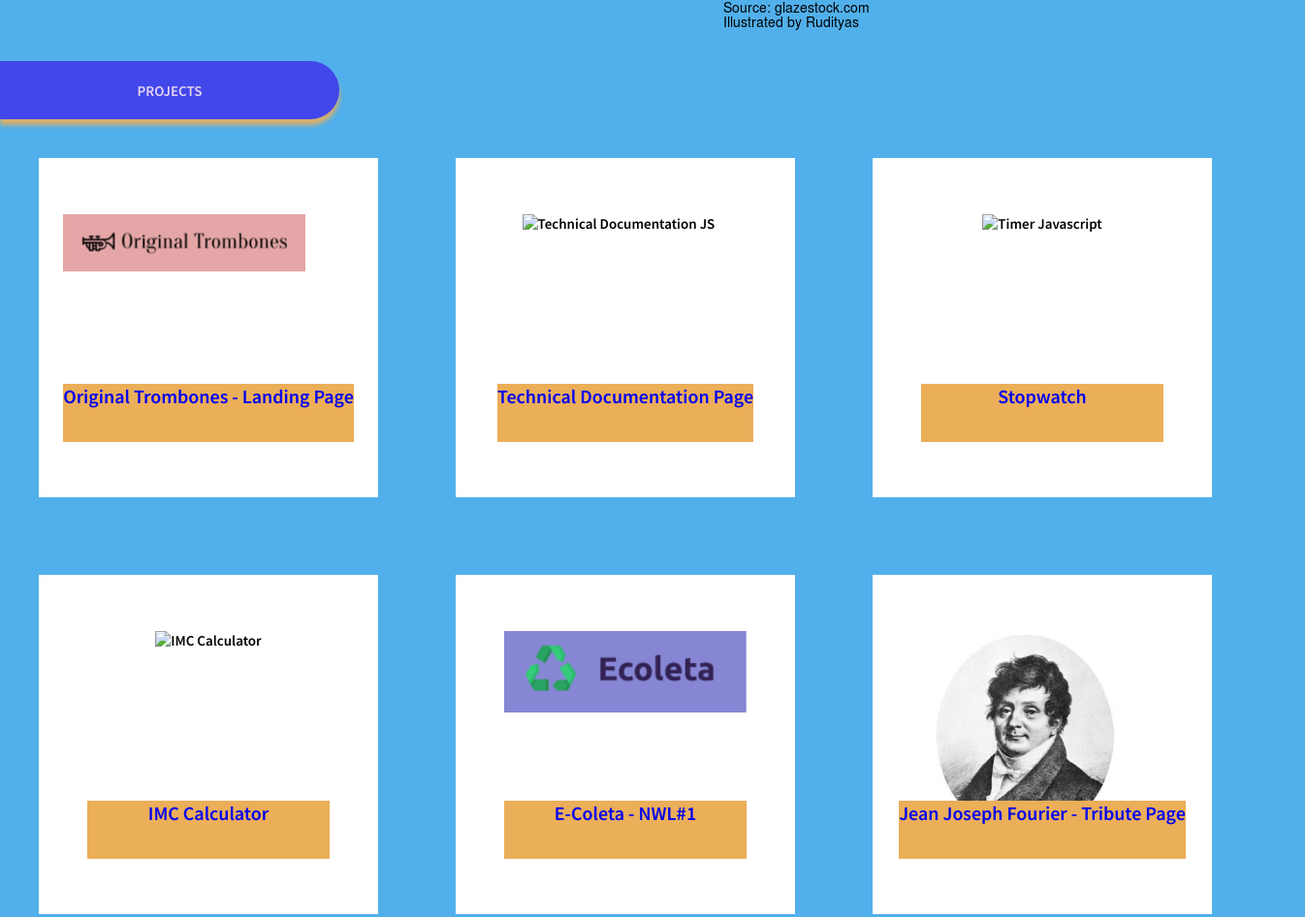
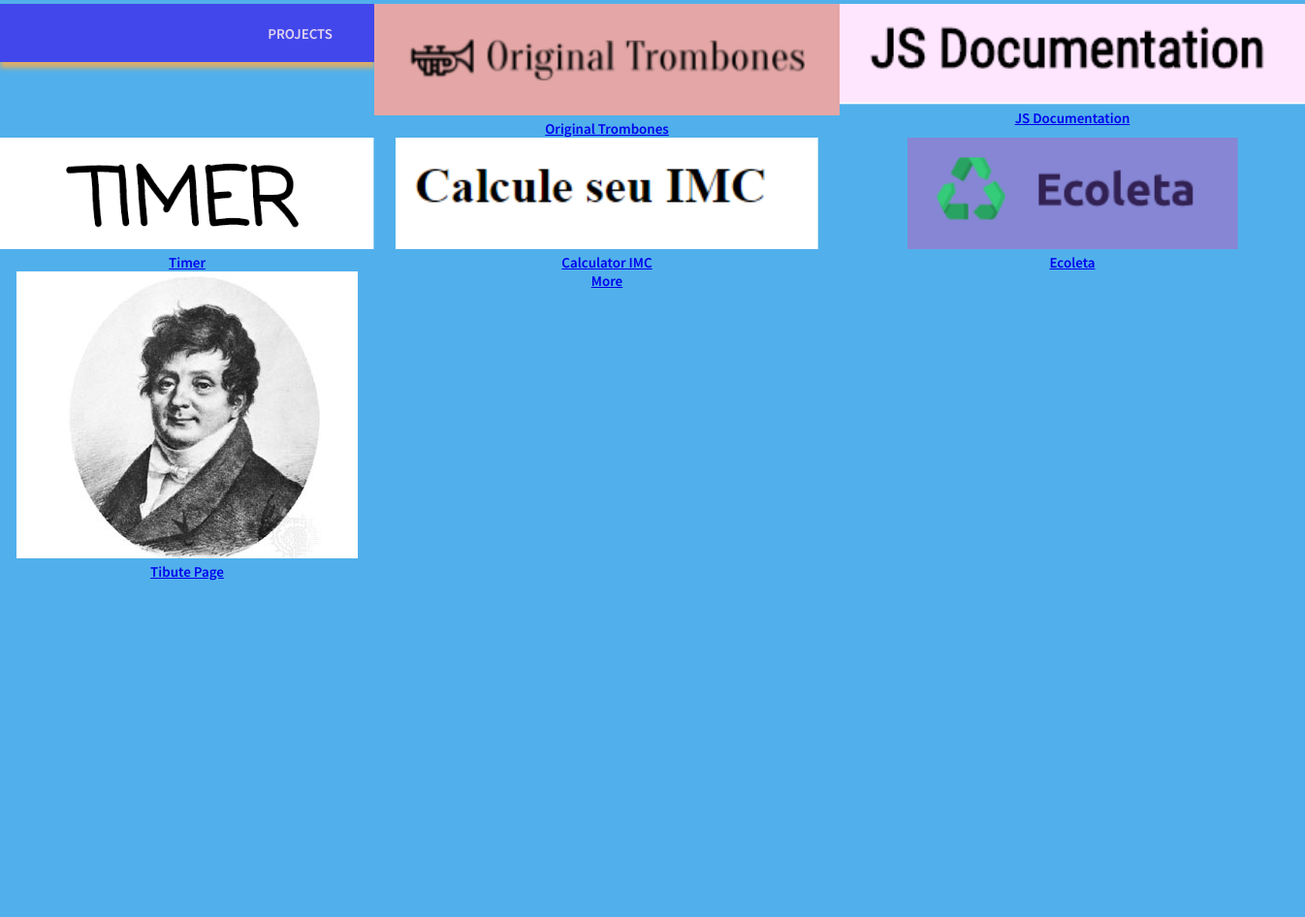
Before and after one commit to emeps/FreeCodeCamp, a plain HTML site: page personal-portfolio/index.html in a window 1280 px wide. Shown: the part 597-1543 px from the top of the page at 97% size, 1346 px wide, since content can reach past the window. After the commit the page ends 1196 px from the top, so only its background shows below. Drawn offline with Linux system fonts and the light colour scheme.

Commit message:
structure section projects

```diff
--- a/personal-portfolio/index.html
+++ b/personal-portfolio/index.html
@@ -1,130 +1,110 @@
 <!DOCTYPE html>
 <html lang="en">
+
 <head>
-    <meta charset="UTF-8">
-    <meta name="viewport" content="width=device-width, initial-scale=1.0">
-    <link rel="stylesheet" href="main.css">
-    <title>Projeto Final FreeCodeCamp - Personal Portfolio</title>
+  <meta charset="UTF-8" />
+  <meta http-equiv="X-UA-Compatible" content="IE=edge" />
+  <meta name="viewport" content="width=device-width, initial-scale=1.0" />
+  <link rel="stylesheet" href="main.css" />
+  <title>Final Project - Personal Portfolio</title>
 </head>
+
 <body>
-    <header>
-        <nav id="navbar">
+  <main>
+    <header class="navbar">
+      <nav>
         <ul>
-                <li><a href="#projects">PROJECTS</a></li>
-                <li><a href="#about-me">ABOUT ME</a></li>
-                <li><a href="#contact-me">CONTACTS</a></li>
+          <li>
+            <a href="#projects">PROJECTS</a>
+          </li>
+          <li>
+            <a href="#about-me">ABOUT ME</a>
+          </li>
+          <li>
+            <a href="#contact-me">CONTACT ME</a>
+          </li>
         </ul>
       </nav>
     </header>
-    <main>
-        <section id="welcome-section">
-            <div id="welcome-text">
-                <h1><q> Even the tallest towers started from the ground. - Unknown author</q></h1>
-            </div>
-            <div id="welcome-image">
-                <img src="./assets/dsvImtjXe.png" alt="Welcome image." >
+    <section id="introduction">
+      <div id="introduction-phrase"><span>
+          Even the tallest towers started from the ground.
+          - Unknown author.
+        </span></div>
+      <div id="introduction-img">
+        <img src="./assets/dsvImtjXe.png" alt="Light on">
       </div>
     </section>
-        <section id="project">
-            <header class="project-title"><h1>PROJECTS</h1></header>
-            <div id="projects">
-                <div class="project-tile">
-                    <div class="project-img">
-                        <img src="./assets/img/Imagem 1.png" alt="Orignal Trombones">
+    <section id="projects">
+      <header class="navbar navbar-space">
+        <nav>
+          <ul>
+            <li>
+              <a href="#projects">PROJECTS</a>
+            </li>
+          </ul>
+        </nav>
+      </header>
+      <div class="projects-tiles">
+        <div id="project-img">
+          <img src="./assets/img/Imagem 1.png" alt="Original Trombones">
         </div>
-                    <div class="project-box-title">
-                        <a href="https://github.com/emeps/freeCodeCamp/tree/main/landing-page" target="_blank" rel="noopener noreferrer">
-                            <span>Original Trombones - Landing Page</span>
-                        </a>
-                    </div>
-                </div>
-                <div class="project-tile">
-                    <div class="project-img">
-                        <img src="./assets//img/Imagem 2.png" alt="Technical Documentation JS">
-                    </div>
-                    <div class="project-box-title">
-                        <a href="https://github.com/emeps/freeCodeCamp/tree/main/technical-documentation-page" target="_blank" rel="noopener noreferrer">
-                            <span>Technical Documentation Page</span>
-                        </a>
-                    </div>
-                </div>
-                <div class="project-tile">
-                    <div class="project-img">
-                        <img src="./assets//img/Imagem 3.png" alt="Timer Javascript">
-                    </div>
-                   <div class="project-box-title">
-                    <a href="https://github.com/emeps/stopwatch" target="_blank" rel="noopener noreferrer">
-                        <span>Stopwatch</span>
-                    </a>
-                   </div>
-                </div>
-                <div class="project-tile">
-                    <div class="project-img">
-                        <img src="./assets//img/Imagem 4.png" alt="IMC Calculator">
-                    </div>
-                    <div class="project-box-title">
-                        <a href="https://github.com/emeps/imc-calculator" target="_blank" rel="noopener noreferrer">
-                            <span>IMC Calculator</span>
-                        </a>
-                    </div>
-                </div>
-                <div class="project-tile">
-                    <div class="project-img">
-                        <img src="./assets/img/Imagem 5.png" alt="E-coleta Next Level Week #1">
-                    </div>
-                    <div class="project-box-title">
-                        <a href="https://github.com/emeps/next-level-week-1" target="_blank" rel="noopener noreferrer">
-                            <span>E-Coleta - NWL#1</span>
-                        </a>
-                    </div>
-                </div>
-                <div class="project-tile">
-                    <div class="project-img">
-                        <img src="./assets/img/Imagem 6.png" alt="Tribute page for Jean Joseph Fourier">
-                    </div>
-                    <div class="project-box-title">
-                        <a href="https://github.com/emeps/freeCodeCamp/tree/main/landing-page" target="_blank" rel="noopener noreferrer">
-                            <span>Jean Joseph Fourier - Tribute Page</span>
-                        </a>
-                    </div>
-                </div>
-                <div id="see-more">
-                    <button>
-                        <a href="http://github.com/emeps" target="_blank" rel="noopener noreferrer">SEE MORE</a>
-                    </button>
+        <div id="project-title">
+          <a href="#" target="_blank" rel="noopener noreferrer">Original Trombones</a>
         </div>
       </div>
 
+      <div class="projects-tiles">
+        <div id="project-img">
+          <img src="./assets/img/Imagem 2.png" alt="JS Documentation">
+        </div>
+        <div id="project-title">
+          <a href="#" target="_blank" rel="noopener noreferrer">JS Documentation</a>
+        </div>
+      </div>
+
+      <div class="projects-tiles">
+        <div id="project-img">
+          <img src="./assets/img/Imagem 3.png" alt="Timer">
+        </div>
+        <div id="project-title">
+          <a href="#" target="_blank" rel="noopener noreferrer">Timer</a>
+        </div>
+      </div>
+
+      <div class="projects-tiles">
+        <div id="project-img">
+          <img src="./assets/img/Imagem 4.png" alt="Calculator IMC">
+        </div>
+        <div id="project-title">
+          <a href="#" target="_blank" rel="noopener noreferrer">Calculator IMC</a>
+        </div>
+      </div>
+
+      <div class="projects-tiles">
+        <div id="project-img">
+          <img src="./assets/img/Imagem 5.png" alt="Ecoleta">
+        </div>
+        <div id="project-title">
+          <a href="#" target="_blank" rel="noopener noreferrer">Ecoleta</a>
+        </div>
+      </div>
+
+      <div class="projects-tiles">
+        <div id="project-img">
+          <img src="./assets/img/Imagem 6.png" alt="Tibute Page">
+        </div>
+        <div id="project-title">
+          <a href="#" target="_blank" rel="noopener noreferrer">Tibute Page</a>
+        </div>
+      </div>
+
+      <div class="more-projects">
+        <a href="http://github.com/emeps" target="_blank" rel="noopener noreferrer">More</a>
+      </div>
 
     </section>
-        <section id="personal-information">
-            <section id="about-me">
-                <img src="./assets/o98dSn9UB.png" alt="Representation  about me image" >
-                <p>Hi!!! My name is Emerson Patryck, I'm stundent of Engineer Petroleum in University Federal Espirito Santo - Espirito Santo - Brazil, loved web programming... blá blá blá</p>
-            </section>
-            <section id="contact-me">
-                <div id="personal-facebook">
-                    <img src="./assets/facebook.svg" alt="Facebook image">
-                    <p>/emepacks</p>
-                </div>
-                <div id="personal-instagram">
-                    <img src="./assets/instagram.svg" alt="Instagram image" >
-                    <p>@emepacks</p>
-                </div>
-                <div id="personal-linkedin">
-                    <img src="./assets/linkedin.svg" alt="Linkedin image" >
-                    <p>/emepacks</p>
-                </div>
-                <div id="personal-github">
-                    <img src="./assets/github.svg" alt="Github image" >
-                    <p>emeps</p>
-                </div>
-            </section>
-        </section>
-        <footer>
-            <p></p>
-        </footer>
   </main>
-    <script src="https://cdn.freecodecamp.org/testable-projects-fcc/v1/bundle.js"></script>
 </body>
+
 </html>
```
Lines whose indentation alone changed are shown as unchanged.
